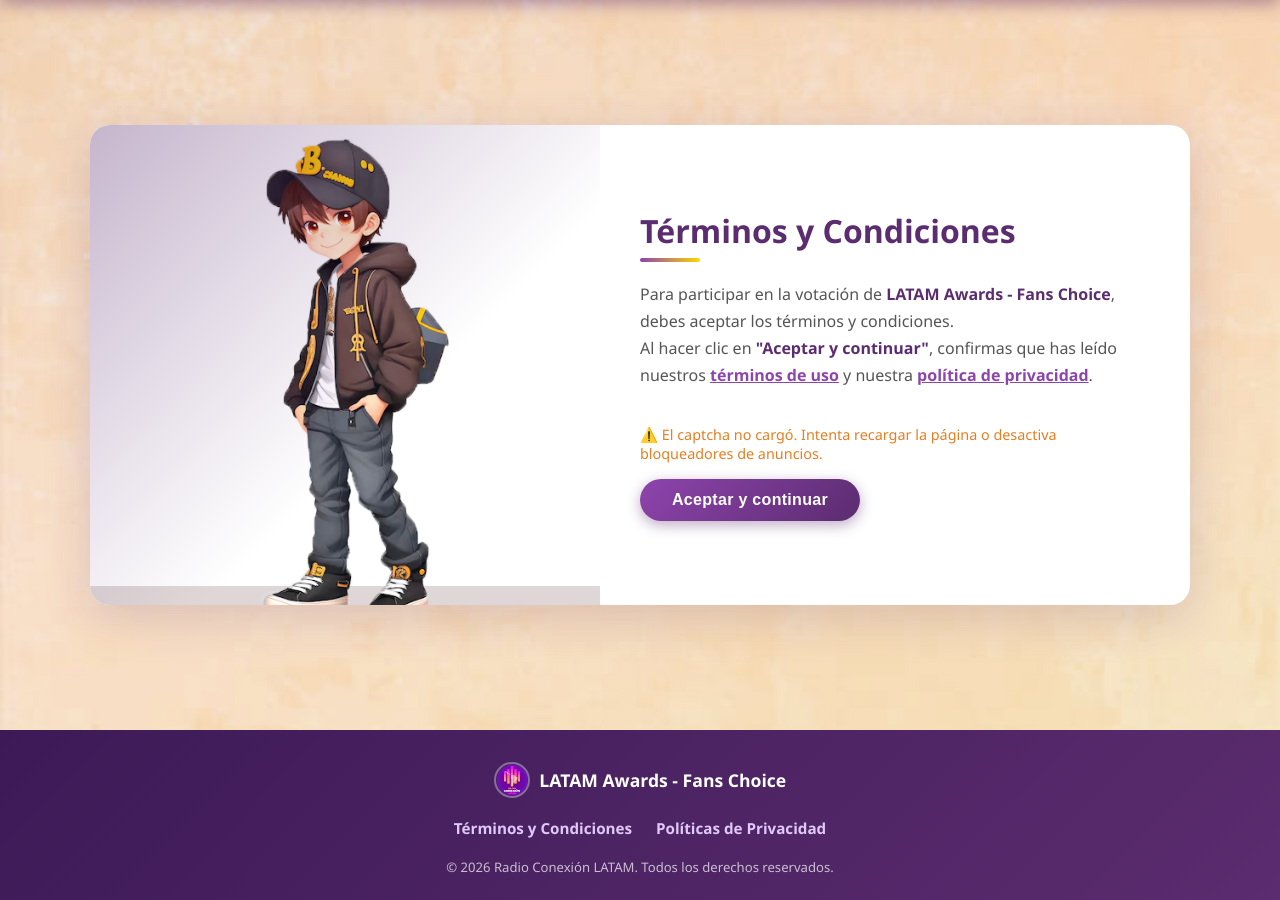
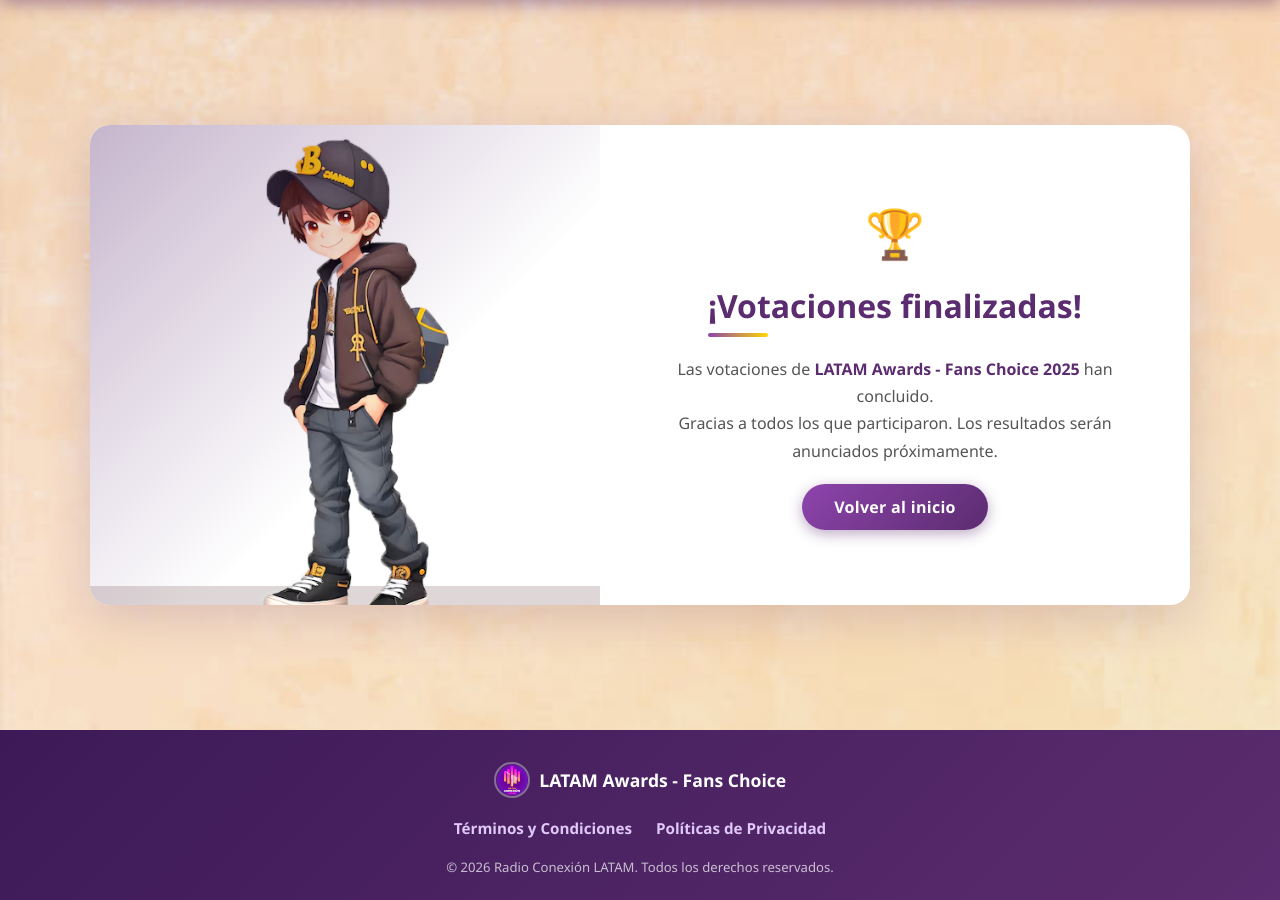
Before and after one commit to Jose25UPT/RadioConexionLatam, a PHP site: page / in a window 1280 px wide. Shown: the part 81-981 px from the top of the page. Run offline with PHP 8.4, Linux system fonts and the light colour scheme; some libraries are stand-ins or nearby versions.

Commit message:
Votaciones Finalizadas

```diff
--- a/fans-choice/auth.php
+++ b/fans-choice/auth.php
@@ -11,6 +11,12 @@
 $dotenv->safeLoad();
 
 require_once __DIR__ . '/config/app.php';
+
+if (VOTACION_CERRADA) {
+    header('Location: ' . APP_BASE . '/');
+    exit();
+}
+
 require_once __DIR__ . '/controllers/AuthController.php';
 
 $authController = new AuthController();
--- a/fans-choice/config/app.php
+++ b/fans-choice/config/app.php
@@ -5,6 +5,8 @@
  * Se calcula automáticamente a partir del SCRIPT_NAME, por lo que funciona tanto
  * en local (/radiolatam/Fans-Choice) como en producción (/ o /fans-choice).
  */
+define('VOTACION_CERRADA', true);
+
 if (!defined('APP_BASE')) {
     $envBase = getenv('FC_APP_BASE');
     if ($envBase !== false && $envBase !== '') {
--- a/fans-choice/index.php
+++ b/fans-choice/index.php
@@ -43,6 +43,12 @@
     'logout'          => ['view',       'logout.php'],
 ];
 
+// ── Bloqueo de rutas de votación si está cerrada ─────────────────────────────
+if (VOTACION_CERRADA && in_array($request_uri, ['votacion', 'procesar_voto', 'logout'])) {
+    header('Location: ' . APP_BASE . '/');
+    exit();
+}
+
 // ── Despacho ──────────────────────────────────────────────────────────────────
 if (!array_key_exists($request_uri, $routes)) {
     http_response_code(404);
--- a/fans-choice/views/inicio.php
+++ b/fans-choice/views/inicio.php
@@ -221,6 +221,22 @@
 </style>
 
 <div class="inicio-bg">
+<?php if (VOTACION_CERRADA): ?>
+    <section class="card-inicio">
+        <div class="col-imagen"></div>
+        <div class="col-form" style="align-items:center; text-align:center;">
+            <span style="font-size:3rem;">🏆</span>
+            <h2 style="color:#5B2C6F;">¡Votaciones finalizadas!</h2>
+            <div class="terms-text">
+                <p>Las votaciones de <strong>LATAM Awards - Fans Choice 2025</strong> han concluido.</p>
+                <p>Gracias a todos los que participaron. Los resultados serán anunciados próximamente.</p>
+            </div>
+            <a href="https://www.radioconexionlatam.net.pe/" class="btn-aceptar" style="text-decoration:none; text-align:center;">
+                Volver al inicio
+            </a>
+        </div>
+    </section>
+<?php else: ?>
     <!-- PASO 1: Términos + reCAPTCHA (se oculta si captcha ya fue superado) -->
     <section id="terms-section" class="card-inicio" <?php echo $recaptcha_success ? 'style="display:none"' : ''; ?>>
         <div class="col-imagen"></div>
@@ -240,7 +256,6 @@
                 <p id="captcha-timeout-msg" style="display:none;color:#e67e22;font-size:0.9rem;">
                     ⚠️ El captcha no cargó. Intenta recargar la página o desactiva bloqueadores de anuncios.
                 </p>
-                <!-- El botón inicia desactivado; se habilita solo tras resolver el captcha -->
                 <button id="accept-terms" class="btn-aceptar" type="submit" disabled>
                     Aceptar y continuar
                 </button>
@@ -262,18 +277,13 @@
             </a>
         </div>
     </section>
-</div>
 
     <script src="https://www.google.com/recaptcha/api.js" async defer></script>
     <script>
-// Captcha resuelto → habilitar el botón para que el usuario decida cuándo continuar
     function onCaptchaResolved() {
         const btn = document.getElementById('accept-terms');
         if (btn) btn.disabled = false;
     }
-
-// Fallback: si el widget no carga en 6 segundos, mostrar aviso y habilitar el botón
-// para no bloquear al usuario (el servidor también aplica fail-open si no llega token)
     setTimeout(() => {
         const iframe = document.querySelector('.g-recaptcha iframe');
         const section = document.getElementById('terms-section');
@@ -284,5 +294,7 @@
         }
     }, 6000);
     </script>
+<?php endif; ?>
+</div>
 
 <?php include __DIR__ . '/partials/footer.php'; ?>
```
Also changed, not shown: frontend/src/components/FansChoiceBanner.tsx (+9 -0 lines), 1 other file. Lines whose indentation alone changed are shown as unchanged.
